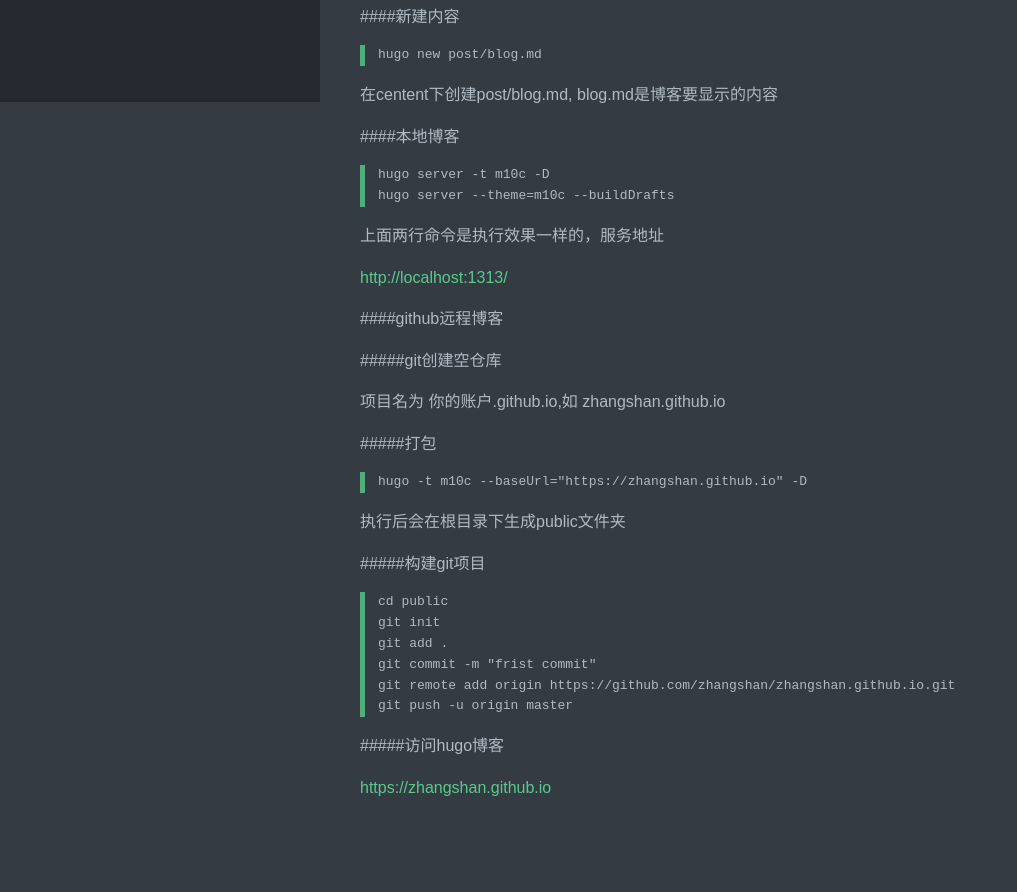
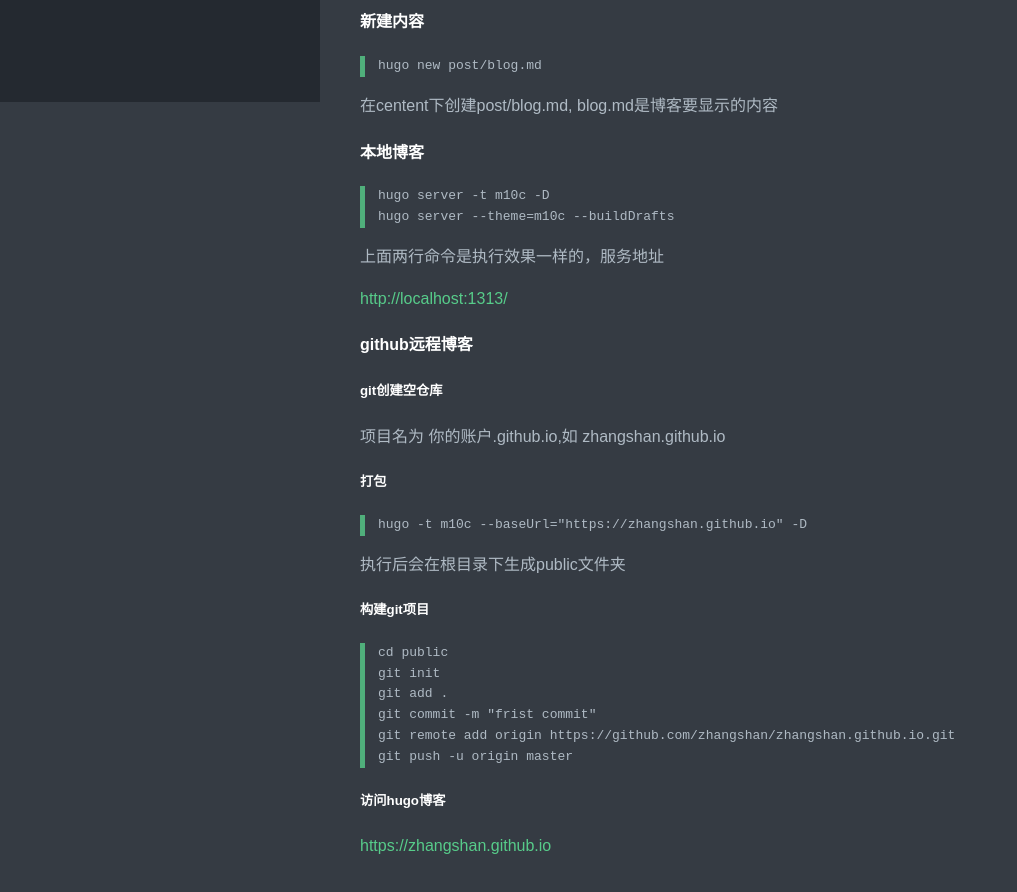
Before and after one commit to zhangjinhang00/zhangjinhang00.github.io, a plain HTML site: page post/blog/index.html in a window 1280 px wide. Shown: the part 698-1590 px from the top of the page, without its empty margins (0-1017 px from the left). Before the commit the page ends 1554 px from the top, so only its background shows below. Drawn offline with Linux system fonts and the light colour scheme.

Commit message:
update format

```diff
--- a/post/blog/index.html
+++ b/post/blog/index.html
@@ -19,18 +19,12 @@ cmd命令窗口输入hugo version查看版本号
 hugo version  新建战点 hugo new site sitename  将会在当前路径下创建sitename站点
 获取主题 https://themes.gohugo.io/
 cd sitename git clone https://github.com/vaga/hugo-theme-m10c.git themes/m10c  进入站点，把m10c theme下载到themes下
-####新建内容
-hugo new post/blog.md  在centent下创建post/blog.md, blog.md是博客要显示的内容
-####本地博客
-hugo server -t m10c -D hugo server --theme=m10c --buildDrafts  上面两行命令是执行效果一样的，服务地址
+新建内容 hugo new post/blog.md  在centent下创建post/blog.md, blog.md是博客要显示的内容
+本地博客 hugo server -t m10c -D hugo server --theme=m10c --buildDrafts  上面两行命令是执行效果一样的，服务地址
 http://localhost:1313/
-####github远程博客
-#####git创建空仓库
-项目名为 你的账户.github.io,如 zhangshan.github.io
-#####打包
-hugo -t m10c --baseUrl=&quot;https://zhangshan.github.io&quot; -D  执行后会在根目录下生成public文件夹
-#####构建git项目
-cd public git init git add ."/>
+github远程博客 git创建空仓库 项目名为 你的账户.github.io,如 zhangshan.github.io
+打包 hugo -t m10c --baseUrl=&quot;https://zhangshan.github.io&quot; -D  执行后会在根目录下生成public文件夹
+构建git项目 cd public git init git add ."/>
 
     <meta property="og:title" content="使用hugo创建博客" />
 <meta property="og:description" content="####获取hugo
@@ -40,18 +34,12 @@ cmd命令窗口输入hugo version查看版本号
 hugo version  新建战点 hugo new site sitename  将会在当前路径下创建sitename站点
 获取主题 https://themes.gohugo.io/
 cd sitename git clone https://github.com/vaga/hugo-theme-m10c.git themes/m10c  进入站点，把m10c theme下载到themes下
-####新建内容
-hugo new post/blog.md  在centent下创建post/blog.md, blog.md是博客要显示的内容
-####本地博客
-hugo server -t m10c -D hugo server --theme=m10c --buildDrafts  上面两行命令是执行效果一样的，服务地址
+新建内容 hugo new post/blog.md  在centent下创建post/blog.md, blog.md是博客要显示的内容
+本地博客 hugo server -t m10c -D hugo server --theme=m10c --buildDrafts  上面两行命令是执行效果一样的，服务地址
 http://localhost:1313/
-####github远程博客
-#####git创建空仓库
-项目名为 你的账户.github.io,如 zhangshan.github.io
-#####打包
-hugo -t m10c --baseUrl=&quot;https://zhangshan.github.io&quot; -D  执行后会在根目录下生成public文件夹
-#####构建git项目
-cd public git init git add ." />
+github远程博客 git创建空仓库 项目名为 你的账户.github.io,如 zhangshan.github.io
+打包 hugo -t m10c --baseUrl=&quot;https://zhangshan.github.io&quot; -D  执行后会在根目录下生成public文件夹
+构建git项目 cd public git init git add ." />
 <meta property="og:type" content="article" />
 <meta property="og:url" content="https://zhangjinhang00.github.io/post/blog/" />
 <meta property="article:published_time" content="2019-07-01T10:23:09&#43;08:00"/>
@@ -120,14 +108,14 @@ git clone https://github.com/vaga/hugo-theme-m10c.git themes/m10c
 
 <p>进入站点，把m10c theme下载到themes下</p>
 
-<p>####新建内容</p>
+<h4 id="新建内容">新建内容</h4>
 
 <pre><code>hugo new post/blog.md
 </code></pre>
 
 <p>在centent下创建post/blog.md, blog.md是博客要显示的内容</p>
 
-<p>####本地博客</p>
+<h4 id="本地博客">本地博客</h4>
 
 <pre><code class="language-启动fuw">hugo server -t m10c -D
 hugo server --theme=m10c --buildDrafts
@@ -137,20 +125,20 @@ hugo server --theme=m10c --buildDrafts
 
 <p><a href="http://localhost:1313/">http://localhost:1313/</a></p>
 
-<p>####github远程博客</p>
+<h4 id="github远程博客">github远程博客</h4>
 
-<p>#####git创建空仓库</p>
+<h5 id="git创建空仓库">git创建空仓库</h5>
 
 <p>项目名为 你的账户.github.io,如 zhangshan.github.io</p>
 
-<p>#####打包</p>
+<h5 id="打包">打包</h5>
 
 <pre><code>hugo -t m10c --baseUrl=&quot;https://zhangshan.github.io&quot; -D
 </code></pre>
 
 <p>执行后会在根目录下生成public文件夹</p>
 
-<p>#####构建git项目</p>
+<h5 id="构建git项目">构建git项目</h5>
 
 <pre><code>cd public
 git init
@@ -160,7 +148,7 @@ git remote add origin https://github.com/zhangshan/zhangshan.github.io.git
 git push -u origin master
 </code></pre>
 
-<p>#####访问hugo博客</p>
+<h5 id="访问hugo博客">访问hugo博客</h5>
 
 <p><a href="https://zhangshan.github.io">https://zhangshan.github.io</a></p>
 
```
Also changed, not shown: index.xml (+5 -11 lines), post/index.xml (+5 -11 lines).
